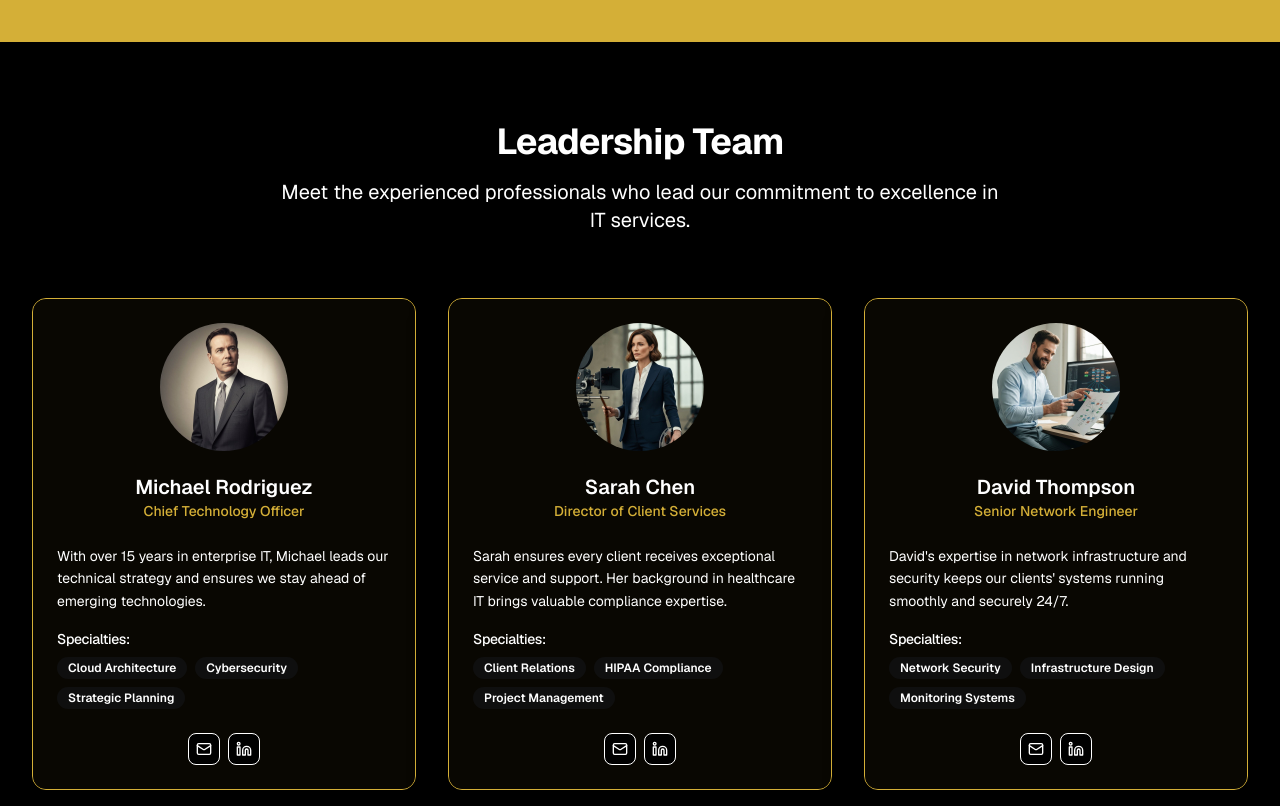
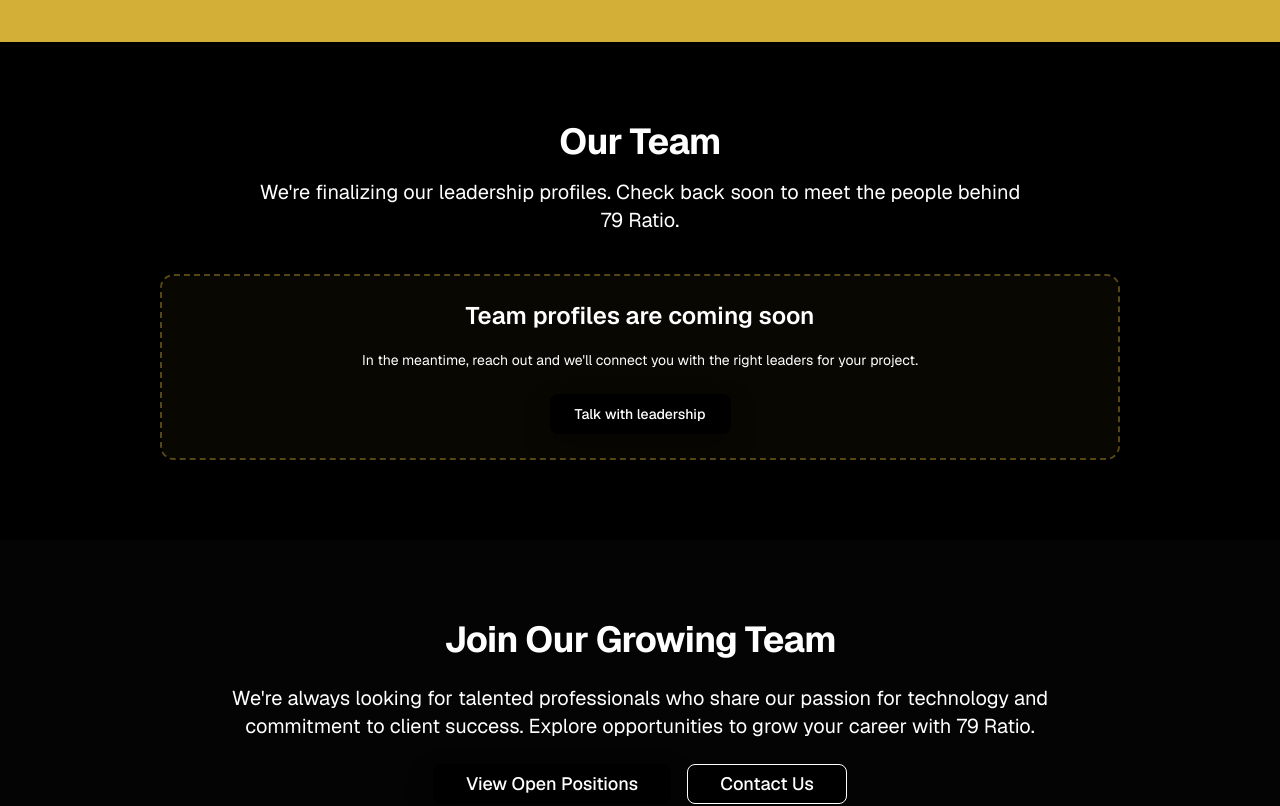
Before and after one commit to Camo67/79ratio.com, a Next.js app: page /team in a window 1280 px wide. Shown: the part 760-1566 px from the top of the page. Built offline with nearby package versions, Linux system fonts and the light colour scheme.

Commit message:
Add careers placeholder and prep team section for launch

```diff
--- /dev/null
+++ b/app/careers/page.tsx
@@ -0,0 +1,49 @@
+import { Navigation } from "@/components/navigation"
+import { Footer } from "@/components/footer"
+import { Card, CardContent, CardDescription, CardHeader, CardTitle } from "@/components/ui/card"
+import { Button } from "@/components/ui/button"
+import Link from "next/link"
+import { Briefcase } from "lucide-react"
+
+export default function CareersPage() {
+  return (
+    <main className="min-h-screen bg-background">
+      <Navigation />
+
+      <section className="relative overflow-hidden py-20 lg:py-32">
+        <div className="absolute inset-0 bg-cover bg-center bg-no-repeat" style={{ backgroundImage: "url(/home-bg.png)" }} />
+        <div className="absolute inset-0 bg-gradient-to-br from-black/65 via-black/55 to-black/65" />
+
+        <div className="relative z-10 max-w-4xl mx-auto px-4 sm:px-6 lg:px-8 text-center space-y-6">
+          <h1 className="text-4xl lg:text-6xl font-bold text-primary leading-tight text-balance">Careers at 79 Ratio</h1>
+          <p className="text-lg text-white/90 leading-relaxed text-pretty">
+            We&apos;re not hiring for new roles right now, but we&apos;re always interested in meeting talented people.
+          </p>
+        </div>
+      </section>
+
+      <section className="py-16 bg-background">
+        <div className="max-w-3xl mx-auto px-4 sm:px-6 lg:px-8">
+          <Card className="border-border bg-card text-center">
+            <CardHeader className="space-y-3">
+              <div className="mx-auto flex h-12 w-12 items-center justify-center rounded-full bg-primary/15">
+                <Briefcase className="w-6 h-6 text-primary" />
+              </div>
+              <CardTitle className="text-2xl text-card-foreground">No Current Open Positions</CardTitle>
+              <CardDescription className="text-muted-foreground">
+                Check back soon or drop us a note so we can reach out when new opportunities open.
+              </CardDescription>
+            </CardHeader>
+            <CardContent className="space-y-4">
+              <Button asChild size="lg">
+                <Link href="/contact">Contact Us</Link>
+              </Button>
+            </CardContent>
+          </Card>
+        </div>
+      </section>
+
+      <Footer />
+    </main>
+  )
+}
--- a/app/globals.css
+++ b/app/globals.css
@@ -206,11 +206,11 @@
 
 @layer components {
   .hero-text-panel {
-    background: linear-gradient(145deg, rgba(0, 0, 0, 0.55), rgba(0, 0, 0, 0.42));
-    border: 1px solid rgba(255, 255, 255, 0.05);
+    background: linear-gradient(145deg, rgba(0, 0, 0, 0.32), rgba(0, 0, 0, 0.24));
+    border: 1px solid rgba(255, 255, 255, 0.04);
     border-radius: 1.25rem;
     padding: clamp(1.25rem, 3vw, 2rem);
-    box-shadow: 0 16px 48px rgba(0, 0, 0, 0.38);
+    box-shadow: 0 10px 32px rgba(0, 0, 0, 0.25);
     backdrop-filter: blur(8px);
   }
 }
--- a/app/team/page.tsx
+++ b/app/team/page.tsx
@@ -53,58 +53,27 @@ export default function TeamPage() {
 
       {/* Team Members */}
       <section className="py-20 bg-background">
-        <div className="max-w-7xl mx-auto px-4 sm:px-6 lg:px-8">
-          <div className="text-center space-y-4 mb-16">
-            <h2 className="text-3xl lg:text-4xl font-bold text-foreground text-balance">Leadership Team</h2>
+        <div className="max-w-5xl mx-auto px-4 sm:px-6 lg:px-8">
+          <div className="text-center space-y-4 mb-10">
+            <h2 className="text-3xl lg:text-4xl font-bold text-foreground text-balance">Our Team</h2>
             <p className="text-xl text-muted-foreground max-w-3xl mx-auto text-pretty">
-              Meet the experienced professionals who lead our commitment to excellence in IT services.
+              We&apos;re finalizing our leadership profiles. Check back soon to meet the people behind 79 Ratio.
             </p>
           </div>
 
-          <div className="grid md:grid-cols-2 lg:grid-cols-3 gap-8">
-            {teamMembers.map((member, index) => (
-              <Card key={index} className="group hover:shadow-lg transition-all duration-300 border-border bg-card">
-                <CardHeader className="text-center space-y-4">
-                  <div className="relative mx-auto">
-                    <Image
-                      src={member.image || "/placeholder.svg"}
-                      alt={`${member.name} - ${member.role}`}
-                      width={128}
-                      height={128}
-                      className="w-32 h-32 rounded-full object-cover mx-auto"
-                    />
-                  </div>
-                  <div>
-                    <CardTitle className="text-xl text-card-foreground">{member.name}</CardTitle>
-                    <CardDescription className="text-primary font-medium">{member.role}</CardDescription>
-                  </div>
-                </CardHeader>
-                <CardContent className="space-y-4">
-                  <p className="text-muted-foreground text-sm leading-relaxed">{member.bio}</p>
-
-                  <div className="space-y-2">
-                    <h4 className="font-medium text-card-foreground text-sm">Specialties:</h4>
-                    <div className="flex flex-wrap gap-2">
-                      {member.specialties.map((specialty, specialtyIndex) => (
-                        <Badge key={specialtyIndex} variant="secondary" className="text-xs">
-                          {specialty}
-                        </Badge>
-                      ))}
-                    </div>
-                  </div>
-
-                  <div className="flex justify-center space-x-2 pt-2">
-                    <Button size="sm" variant="outline" className="h-8 w-8 p-0 bg-transparent">
-                      <Mail className="w-4 h-4" />
-                    </Button>
-                    <Button size="sm" variant="outline" className="h-8 w-8 p-0 bg-transparent">
-                      <Linkedin className="w-4 h-4" />
-                    </Button>
-                  </div>
-                </CardContent>
-              </Card>
-            ))}
-          </div>
+          <Card className="border-dashed border-2 border-primary/40 bg-card">
+            <CardHeader className="text-center space-y-3">
+              <CardTitle className="text-2xl text-card-foreground">Team profiles are coming soon</CardTitle>
+              <CardDescription className="text-muted-foreground">
+                In the meantime, reach out and we&apos;ll connect you with the right leaders for your project.
+              </CardDescription>
+            </CardHeader>
+            <CardContent className="flex justify-center">
+              <Button asChild size="lg">
+                <Link href="/contact">Talk with leadership</Link>
+              </Button>
+            </CardContent>
+          </Card>
         </div>
       </section>
 
--- a/components/footer.tsx
+++ b/components/footer.tsx
@@ -144,7 +144,7 @@ export function Footer() {
         </div>
 
         <div className="border-t border-border mt-12 pt-8 text-center text-sm text-muted-foreground space-x-1">
-          <span>&copy; 2024 79 Ratio. All rights reserved. |</span>
+          <span>&copy; {new Date().getFullYear()} 79 Ratio. All rights reserved. |</span>
           <Link href="/privacy-policy" className="hover:text-primary underline-offset-4 hover:underline">
             Privacy Policy
           </Link>
--- a/components/hero-section.tsx
+++ b/components/hero-section.tsx
@@ -12,10 +12,10 @@ export function HeroSection() {
           className="absolute inset-0 bg-cover bg-center bg-no-repeat animate-slow-drift"
           style={{
             backgroundImage: "url(/home-bg.png)",
-            filter: "brightness(0.7)",
+            filter: "brightness(0.9)",
           }}
         />
-        <div className="absolute inset-0 bg-gradient-to-br from-black/55 via-black/45 to-black/60" />
+        <div className="absolute inset-0 bg-gradient-to-br from-black/18 via-black/12 to-black/18" />
 
         <div className="absolute inset-0">
           {/* Fibonacci spiral elements */}
```
